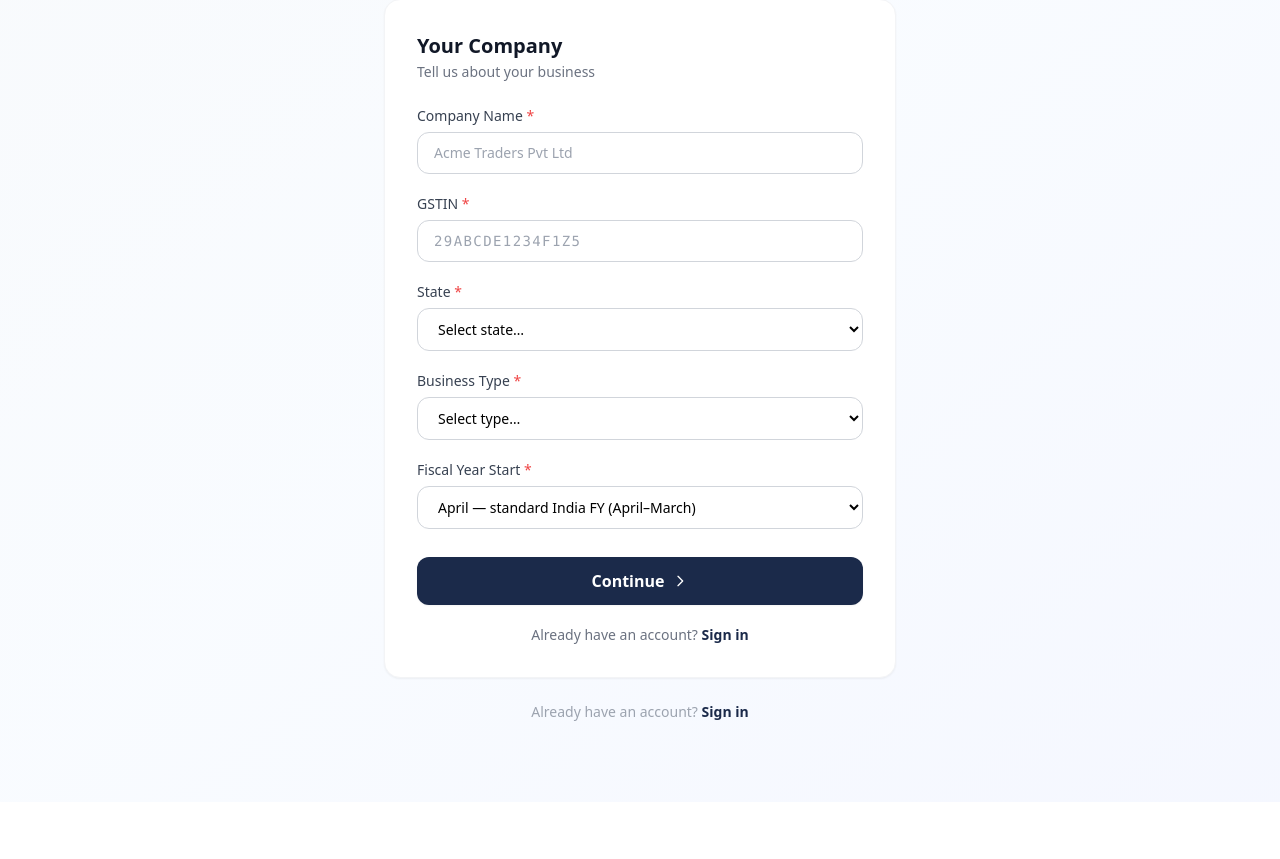
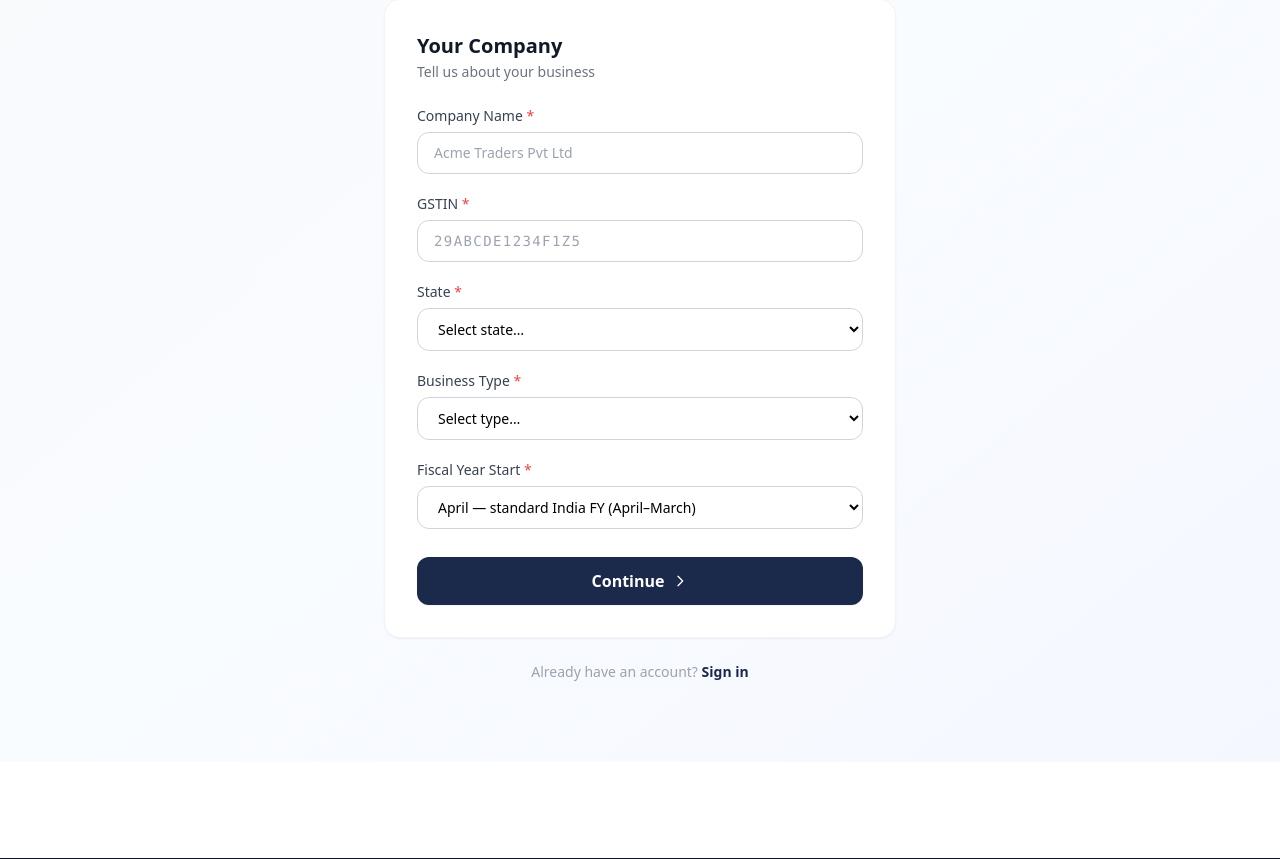
Before and after one commit to prabhassaas/Lekhya, a Laravel app: page /register in a window 1280 px wide. Shown: the part 334-1193 px from the top of the page. Run offline with Laravel 12, Linux system fonts and the light colour scheme; some libraries are stand-ins or nearby versions.

Commit message:
fix: remove duplicate 'Already have an account? Sign in' link on register step 1
Two identical prompts rendered simultaneously on step 1 — one scoped inside
the step-1 card, one unconditional at the page bottom (covering steps 2-3
too). Removed the in-card one so every step shows exactly one, consistently
placed at the page bottom.

Co-Authored-By: Claude <noreply@anthropic.com>

```diff
--- a/lekhya-app/resources/views/auth/register.blade.php
+++ b/lekhya-app/resources/views/auth/register.blade.php
@@ -248,11 +248,6 @@
             <path stroke-linecap="round" stroke-linejoin="round" stroke-width="2" d="M9 5l7 7-7 7"/>
           </svg>
         </button>
-
-        <p class="text-center text-sm text-gray-500 mt-5">
-          Already have an account?
-          <a href="{{ route('login') }}" class="text-navy-600 font-semibold hover:underline">Sign in</a>
-        </p>
       </div>
     </div>
 
```
